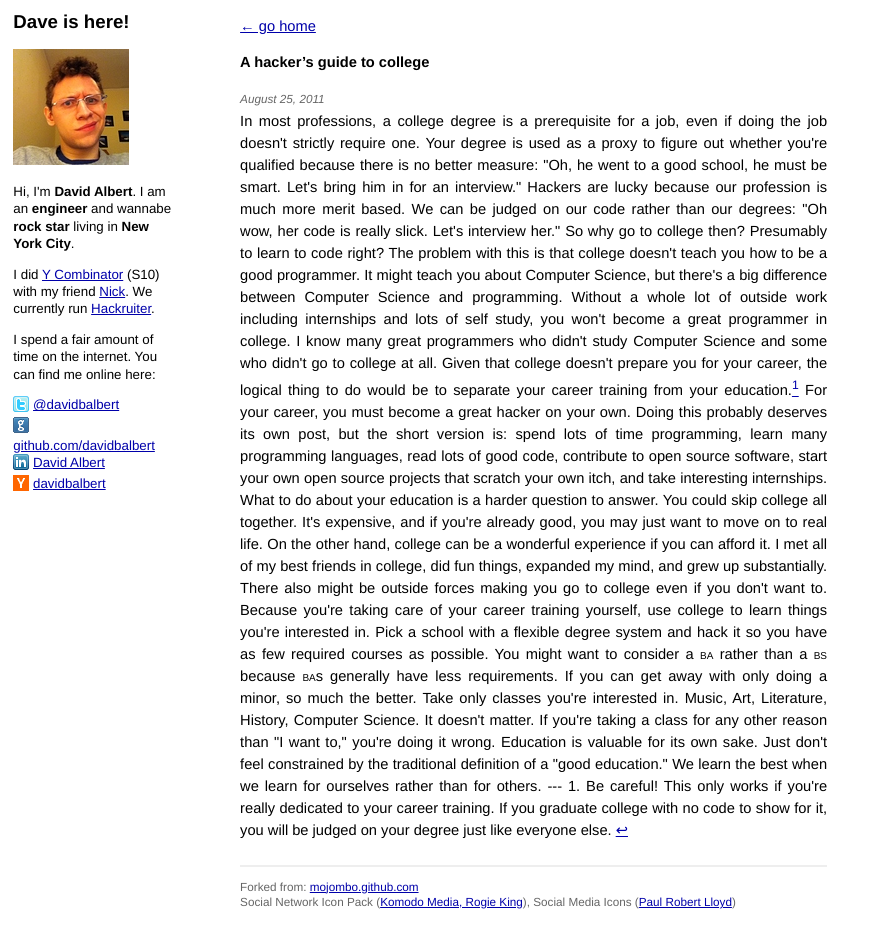
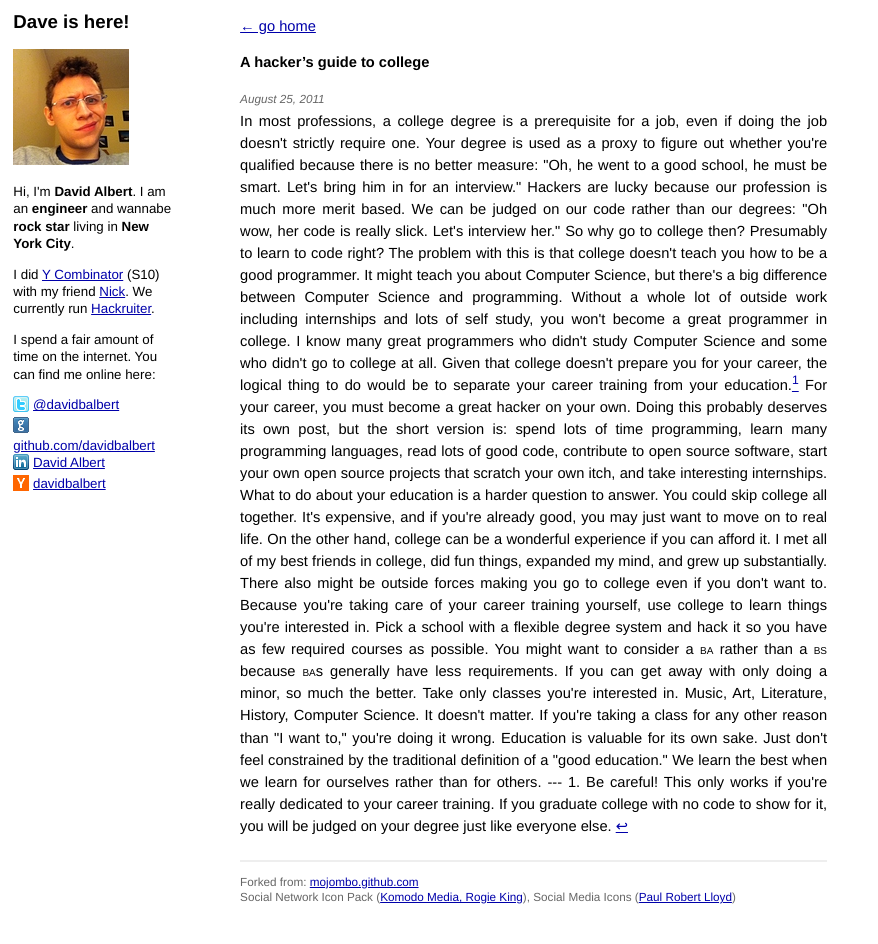
Before and after one commit to davidbalbert/davidbalbert.github.io, a Jekyll site: the page built from _posts/2011-08-25-a-hackers-guide-to-college.mdown, in a window 1280 px wide. Shown: the whole page, without its empty margins (0-878 px from the left). Built offline with Jekyll 4.4.1, drawn with Linux system fonts in a browser that asks for light colours; Markdown is read by kramdown in place of the engine named in the settings.

Commit message:
fix line height with superscripts

```diff
--- a/css/screen.css
+++ b/css/screen.css
@@ -194,11 +194,6 @@ ul.posts {
         border: 0;
       }
 
-acronym {
-  font-variant: small-caps;
-  text-transform: lowercase;
-}
-
 /*****************************************************************************/
 /*
 /* Posts
@@ -267,3 +262,12 @@ acronym {
   #related h2 {
     margin-bottom: 1em;
   }
+
+acronym {
+  font-variant: small-caps;
+  text-transform: lowercase;
+}
+
+sup {
+  line-height: 0;
+}
```
